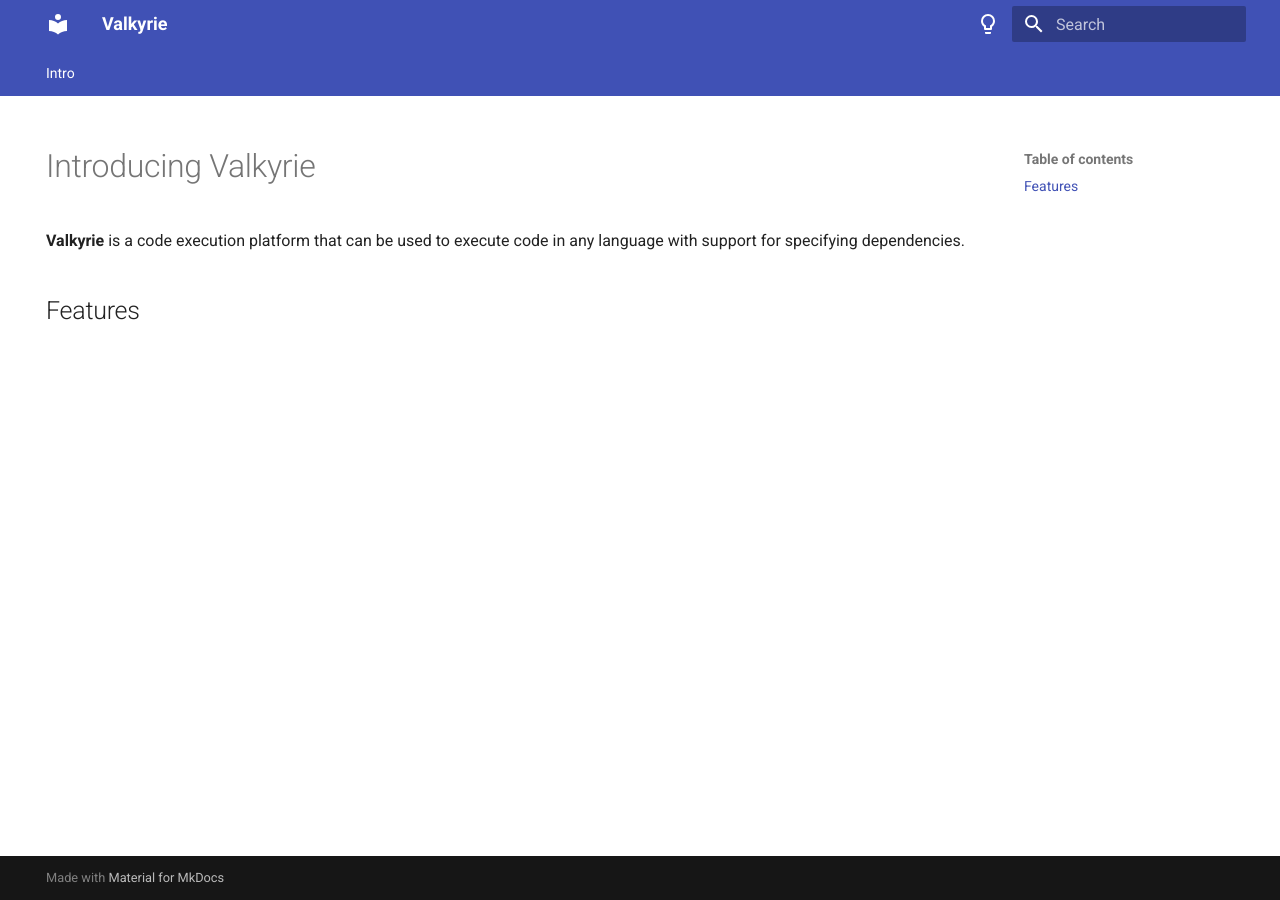
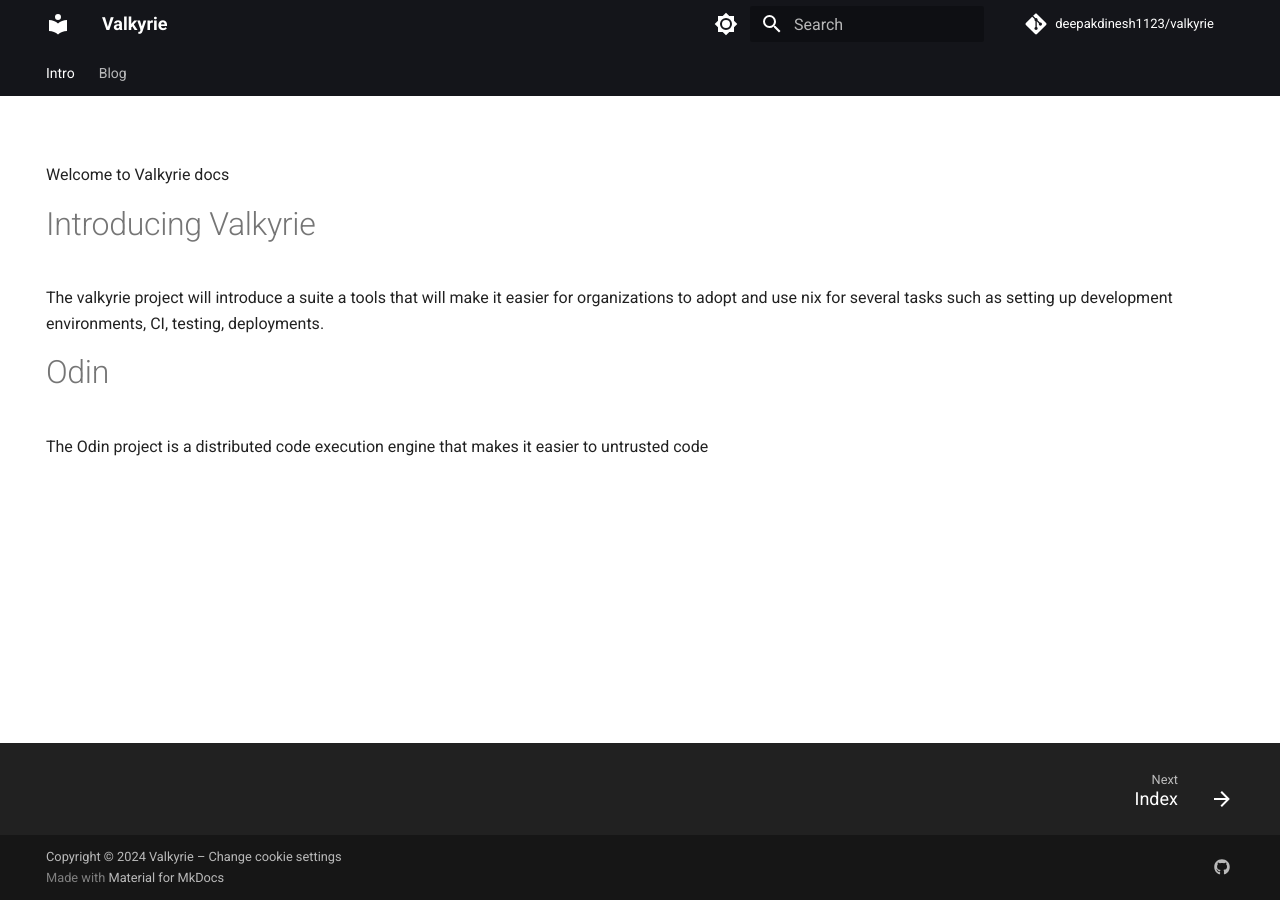
Before and after one commit to deepakdinesh1123/valkyrie, an MkDocs documentation site: the page built from docs/index.md, in a window 1280 px wide. Built offline with MkDocs 1.6.1 and Material for MkDocs 9.7.7, drawn with Linux system fonts in a browser that asks for light colours; plug-ins that fetch from the network failed and are left out; comment, search, counter and statistics services are not loaded; the version menu is left out.

Commit message:
blog setup

```diff
--- /dev/null
+++ b/docs/blog/.authors.yml
@@ -0,0 +1,6 @@
+authors:
+  deepak:
+   name: Deepak
+   description: Creator
+   avatar: https://avatars.githubusercontent.com/u/52698821
+   url: https://github.com/deepakdinesh1123
--- a/docs/index.md
+++ b/docs/index.md
@@ -3,8 +3,12 @@
   - navigation
 ---
 
+Welcome to Valkyrie docs
+
 # Introducing Valkyrie
 
-**Valkyrie** is a code execution platform that can be used to execute code in any language with support for specifying dependencies.
+The valkyrie project will introduce a suite a tools that will make it easier for organizations to adopt and use nix for several tasks such as setting up development environments, CI, testing, deployments.
 
-## Features
+# Odin
+
+The Odin project is a distributed code execution engine that makes it easier to untrusted code
--- a/docs/robots.txt
+++ /dev/null
@@ -1,2 +0,0 @@
-User-agent: *
-Disallow: /
--- a/mkdocs.yml
+++ b/mkdocs.yml
@@ -1,45 +1,81 @@
 site_name: Valkyrie
+site_description: Valkyrie Documentation
+strict: true
+site_url: https://deepakdinesh1123.github.io/valkyrie/
+
+repo_name: deepakdinesh1123/valkyrie
+repo_url: https://github.com/deepakdinesh1123/valkyrie
+
 theme:
-  name: "material"
+  name: material
   palette:
     - media: "(prefers-color-scheme: light)"
       scheme: default
-      primary: custom
-      accent: custom
       toggle:
-        icon: material/lightbulb-outline
-        name: "Switch to dark mode"
+        icon: material/brightness-7
+        name: Switch to dark mode
+      primary: black
+      accent: red
+
     - media: "(prefers-color-scheme: dark)"
       scheme: slate
-      primary: custom
-      accent: custom
       toggle:
-        icon: material/lightbulb
-        name: "Switch to light mode"
+        icon: material/brightness-4
+        name: Switch to light mode
+      primary: black
+      accent: lime
+  font:
+    text: Roboto
+    code: Roboto Mono
+  language: en
   features:
+    - navigation.instant
+    - navigation.instant.progress
+    - navigation.tabs
+    - navigation.tracking
+    - navigation.sections
+    - navigation.prune
+    - navigation.top
+    - navigation.footer
+    - toc.follow
+    - toc.integrate
     - search.suggest
     - search.highlight
-    - content.tabs.link
-    - content.code.annotate
-    - content.code.copy
-    - content.code.select
-    - navigation.indexes
-    - navigation.path
-    - navigation.tabs
-    - navigation.instant
-    - navigation.instant.preview
-    - navigation.instant.prefetch
-    - navigation.instant.progress
-    - navigation.sections
-    - navigation.tracking
-    - navigation.top
-    - toc.follow
-
+    - headers.autohide
 validation:
   omitted_files: warn
   absolute_links: warn
   unrecognized_links: warn
-
 nav:
   - Intro:
-      - index.md
+    - index.md
+  - Blog:
+      - blog/index.md
+markdown_extensions:
+  - toc:
+      permalink: true
+plugins:
+  - privacy
+  - search
+  - blog
+  - minify:
+      minify_html: true
+extra:
+  status:
+    new: Recently added
+    deprecated: Deprecated
+  consent:
+    title: Cookie consent
+    description: >-
+      We use cookies to recognize your repeated visits and preferences, as well
+      as to measure the effectiveness of our documentation and whether users
+      find what they're searching for. With your consent, you're helping us to
+      make our documentation better.
+  version:
+    provider: mike
+  social:
+    - icon: fontawesome/brands/github
+      link: https://github.com/deepakdinesh1123/valkyrie
+copyright: >
+  Copyright &copy; 2024 Valkyrie –
+  <a href="#__consent">Change cookie settings</a>
```
Also changed, not shown: docs/blog/posts/intro.md (added, +12 -0 lines), docs/blog/index.md (added), docs/contributing.md (deleted), 1 other file.
